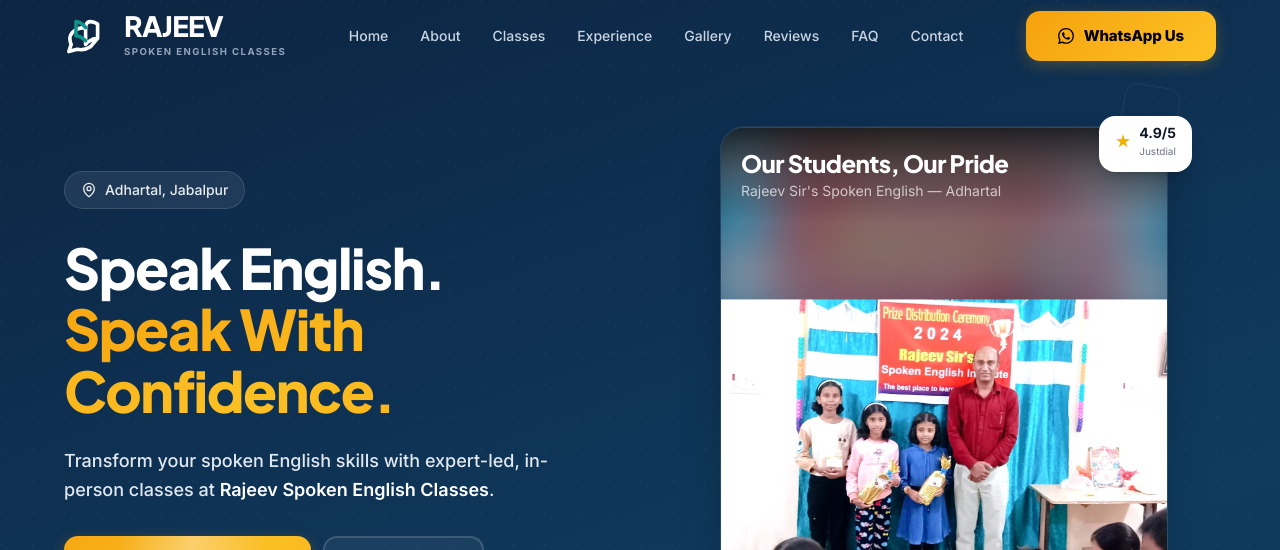
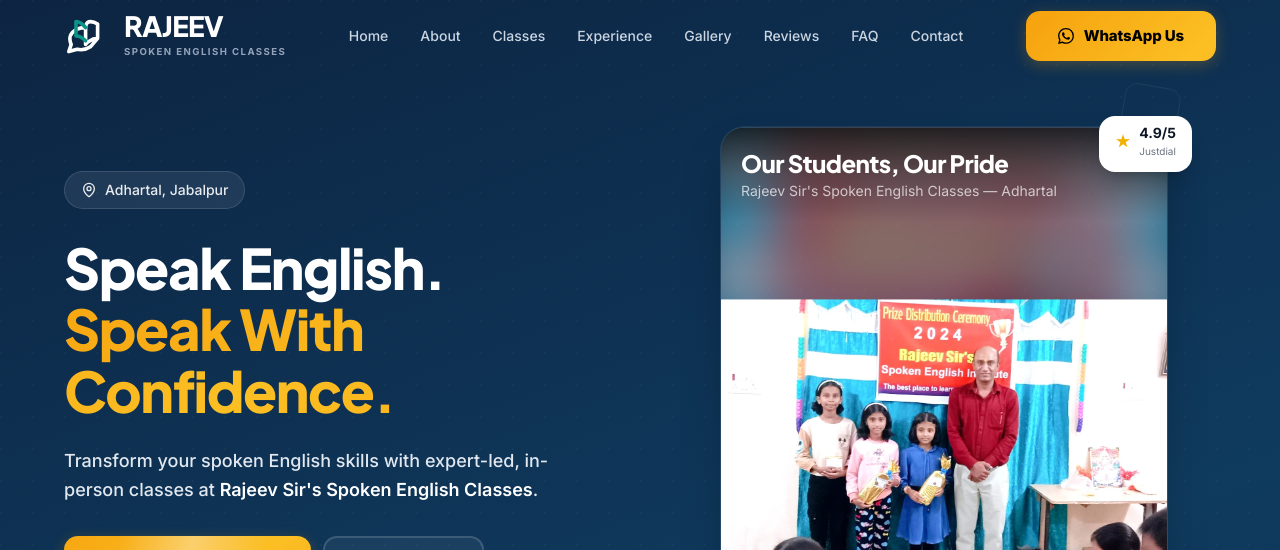
Before and after one commit to kumarhacker24/rajeev-spoken-english, a Next.js app: page / in a window 1280 px wide. Shown: the top 550 px of the page. Built offline with nearby package versions, Linux system fonts and the light colour scheme.

Commit message:
Update website name and consolidate contact number

```diff
--- a/src/app/layout.tsx
+++ b/src/app/layout.tsx
@@ -28,16 +28,16 @@
 };
 
 export const metadata: Metadata = {
-  title: "Rajeev Spoken English Classes | Spoken English in Adhartal, Jabalpur",
+  title: "Rajeev Sir's Spoken English Classes | Spoken English in Adhartal, Jabalpur",
   description:
-    "Join Rajeev Spoken English Classes in Adhartal, Jabalpur for expert offline spoken English coaching. Rated 4.9★ on Justdial. Build confidence, fluency, and communication skills. Call now!",
+    "Join Rajeev Sir's Spoken English Classes in Adhartal, Jabalpur for expert offline spoken English coaching. Rated 4.9★ on Justdial. Build confidence, fluency, and communication skills. Call now!",
   keywords: [
     "Spoken English Classes in Jabalpur",
     "Spoken English Classes in Adhartal",
     "English Speaking Course Jabalpur",
     "Spoken English Coaching Jabalpur",
     "English Classes near Adhartal",
-    "Rajeev Spoken English Classes",
+    "Rajeev Sir's Spoken English Classes",
     "Learn English in Jabalpur",
     "English Speaking Classes near me",
     "Best Spoken English Classes Jabalpur",
@@ -56,13 +56,13 @@
     url: "https://rajeevspokenenglish.vercel.app",
     siteName: BUSINESS.name,
     title:
-      "Rajeev Spoken English Classes | Spoken English in Adhartal, Jabalpur",
+      "Rajeev Sir's Spoken English Classes | Spoken English in Adhartal, Jabalpur",
     description:
       "Transform your spoken English with expert-led, in-person classes in Adhartal, Jabalpur. Rated 4.9★ on Justdial. 100% Result-focused approach.",
   },
   twitter: {
     card: "summary_large_image",
-    title: "Rajeev Spoken English Classes | Jabalpur",
+    title: "Rajeev Sir's Spoken English Classes | Jabalpur",
     description:
       "Expert offline spoken English classes in Adhartal, Jabalpur. Rated 4.9★. Start speaking with confidence today!",
   },
--- a/src/components/About.tsx
+++ b/src/components/About.tsx
@@ -86,7 +86,7 @@
             <span className="text-gradient">Starts Here</span>
           </h2>
           <p className="mt-5 text-text-secondary font-medium text-base md:text-lg leading-relaxed">
-            Rajeev Spoken English Classes is a trusted, offline coaching
+            Rajeev Sir's Spoken English Classes is a trusted, offline coaching
             institute in Adhartal, Jabalpur — dedicated to helping learners of
             all levels speak English with clarity and confidence.
           </p>
--- a/src/components/Contact.tsx
+++ b/src/components/Contact.tsx
@@ -94,18 +94,11 @@
                   </h3>
                   <div className="flex flex-col gap-2 mt-3">
                     <a
-                      href={BUSINESS.phoneLink1}
+                      href={BUSINESS.phoneLink}
                       className="text-text-secondary hover:text-primary transition-colors font-bold md:text-lg flex items-center gap-2"
                     >
                       <span className="w-1.5 h-1.5 rounded-full bg-border group-hover:bg-primary transition-colors" />
-                      +91 {BUSINESS.phone1}
-                    </a>
-                    <a
-                      href={BUSINESS.phoneLink2}
-                      className="text-text-secondary hover:text-primary transition-colors font-bold md:text-lg flex items-center gap-2"
-                    >
-                      <span className="w-1.5 h-1.5 rounded-full bg-border group-hover:bg-primary transition-colors" />
-                      +91 {BUSINESS.phone2}
+                      +91 {BUSINESS.phone}
                     </a>
                   </div>
                 </div>
@@ -130,7 +123,7 @@
                 <span className="relative z-10">WhatsApp Us</span>
               </a>
               <a
-                href={BUSINESS.phoneLink1}
+                href={BUSINESS.phoneLink}
                 className="flex-1 btn-outline py-4.5 text-base"
               >
                 <Phone className="w-5 h-5" />
--- a/src/components/Experience.tsx
+++ b/src/components/Experience.tsx
@@ -88,7 +88,7 @@
             >
               <Image
                 src="/images/classroom-session.webp"
-                alt="Interactive classroom session at Rajeev Spoken English Classes"
+                alt="Interactive classroom session at Rajeev Sir's Spoken English Classes"
                 fill
                 className="object-cover transition-transform duration-700 group-hover:scale-105"
                 sizes="(max-width: 768px) 100vw, 50vw"
--- a/src/components/Footer.tsx
+++ b/src/components/Footer.tsx
@@ -66,24 +66,13 @@
             <ul className="flex flex-col gap-4">
               <li>
                 <a
-                  href={BUSINESS.phoneLink1}
+                  href={BUSINESS.phoneLink}
                   className="flex items-center gap-3 text-sm md:text-base text-slate-300 font-medium hover:text-white transition-colors group"
                 >
                   <div className="w-8 h-8 rounded-full bg-white/5 flex items-center justify-center group-hover:bg-primary/20 group-hover:text-primary-light transition-colors">
                     <Phone className="w-3.5 h-3.5 flex-shrink-0" />
                   </div>
-                  +91 {BUSINESS.phone1}
-                </a>
-              </li>
-              <li>
-                <a
-                  href={BUSINESS.phoneLink2}
-                  className="flex items-center gap-3 text-sm md:text-base text-slate-300 font-medium hover:text-white transition-colors group"
-                >
-                  <div className="w-8 h-8 rounded-full bg-white/5 flex items-center justify-center group-hover:bg-primary/20 group-hover:text-primary-light transition-colors">
-                    <Phone className="w-3.5 h-3.5 flex-shrink-0" />
-                  </div>
-                  +91 {BUSINESS.phone2}
+                  +91 {BUSINESS.phone}
                 </a>
               </li>
               <li className="flex items-start gap-3 text-sm md:text-base text-slate-300 font-medium mt-2">
--- a/src/components/Gallery.tsx
+++ b/src/components/Gallery.tsx
@@ -84,7 +84,7 @@
           </h2>
           <p className="mt-5 text-text-secondary font-medium text-base md:text-lg leading-relaxed">
             From prize ceremonies to interactive sessions — a glimpse into the vibrant learning
-            environment at Rajeev Spoken English Classes.
+            environment at Rajeev Sir's Spoken English Classes.
           </p>
         </motion.div>
 
@@ -145,7 +145,7 @@
             />
             <Image
               src="/images/new-batches.webp"
-              alt="New Batches Starting — Rajeev Spoken English Classes"
+              alt="New Batches Starting — Rajeev Sir's Spoken English Classes"
               fill
               className="object-contain object-right md:object-center drop-shadow-2xl transition-transform duration-700 group-hover:scale-105"
               sizes="100vw"
--- a/src/components/Hero.tsx
+++ b/src/components/Hero.tsx
@@ -249,7 +249,7 @@
                 <span className="relative z-10">WhatsApp Rajeev Sir</span>
               </motion.a>
               <motion.a
-                href={BUSINESS.phoneLink1}
+                href={BUSINESS.phoneLink}
                 className="btn-outline-light px-7 py-4 text-base"
                 whileHover={{ scale: 1.03 }}
                 whileTap={{ scale: 0.97 }}
@@ -333,7 +333,7 @@
                     />
                     <Image
                       src={src}
-                      alt={`Rajeev Spoken English Classes — Slide ${index + 1}`}
+                      alt={`Rajeev Sir's Spoken English Classes — Slide ${index + 1}`}
                       fill
                       className="object-contain object-center drop-shadow-2xl"
                       sizes="(max-width: 768px) 100vw, 448px"
@@ -353,7 +353,7 @@
                     Our Students, Our Pride
                   </p>
                   <p className="text-white/70 text-sm mt-0.5">
-                    Rajeev Sir&apos;s Spoken English — Adhartal
+                    Rajeev Sir&apos;s Spoken English Classes — Adhartal
                   </p>
                 </motion.div>
 
--- a/src/lib/constants.ts
+++ b/src/lib/constants.ts
@@ -5,15 +5,14 @@
 // ============================================================
 
 export const BUSINESS = {
-  name: "Rajeev Spoken English Classes",
+  name: "Rajeev Sir's Spoken English Classes",
   associatedBrand: "XTREME EDUCATION",
   tagline: "Speak English with Confidence",
   description:
     "Transform your spoken English skills with expert-led, offline classes in Jabalpur. Join a trusted institute with a proven track record of results.",
 
   // Contact
-  phone1: "9406647081",
-  phone2: "7724991771",
+  phone: "7724991771",
   whatsappNumber: "7724991771", // Primary WhatsApp number
 
   // Location
@@ -37,25 +36,22 @@
   get fullAddress() {
     return `${this.address.line1}, ${this.address.line2}, ${this.address.area}, ${this.address.city} – ${this.address.pincode}, ${this.address.state}`;
   },
-  get phoneLink1() {
-    return `tel:+91${this.phone1}`;
-  },
-  get phoneLink2() {
-    return `tel:+91${this.phone2}`;
+  get phoneLink() {
+    return `tel:+91${this.phone}`;
   },
   get whatsappLink() {
     return `https://wa.me/91${this.whatsappNumber}?text=${encodeURIComponent(
-      "Hi! I'm interested in joining Rajeev Spoken English Classes. Please share more details."
+      "Hi! I'm interested in joining Rajeev Sir's Spoken English Classes. Please share more details."
     )}`;
   },
   get directionsLink() {
     return `https://www.google.com/maps/search/?api=1&query=${encodeURIComponent(
-      "Rajeev Spoken English Classes, Pushpak Nagar, GCF, Near Shri Ram Marriage Garden, Adhartal, Jabalpur 482004"
+      "Rajeev Sir's Spoken English Classes, Pushpak Nagar, GCF, Near Shri Ram Marriage Garden, Adhartal, Jabalpur 482004"
     )}`;
   },
   get mapsEmbedUrl() {
     return `https://www.google.com/maps?q=${encodeURIComponent(
-      "Rajeev Spoken English Classes, Pushpak Nagar, Adhartal, Jabalpur 482004"
+      "Rajeev Sir's Spoken English Classes, Pushpak Nagar, Adhartal, Jabalpur 482004"
     )}&output=embed`;
   },
 } as const;
@@ -89,7 +85,7 @@
   },
   {
     question: "How can I enquire about joining?",
-    answer: `You can reach us by calling ${BUSINESS.phone1} or ${BUSINESS.phone2}, or send us a message on WhatsApp for a quick response.`,
+    answer: `You can reach us by calling ${BUSINESS.phone} or send us a message on WhatsApp for a quick response.`,
   },
   {
     question: "What is the rating of the institute?",
@@ -184,7 +180,7 @@
   name: BUSINESS.name,
   description: BUSINESS.description,
   url: "https://rajeevspokenenglish.vercel.app",
-  telephone: `+91${BUSINESS.phone1}`,
+  telephone: `+91${BUSINESS.phone}`,
   address: {
     "@type": "PostalAddress",
     streetAddress: `${BUSINESS.address.line1}, ${BUSINESS.address.line2}`,
```
